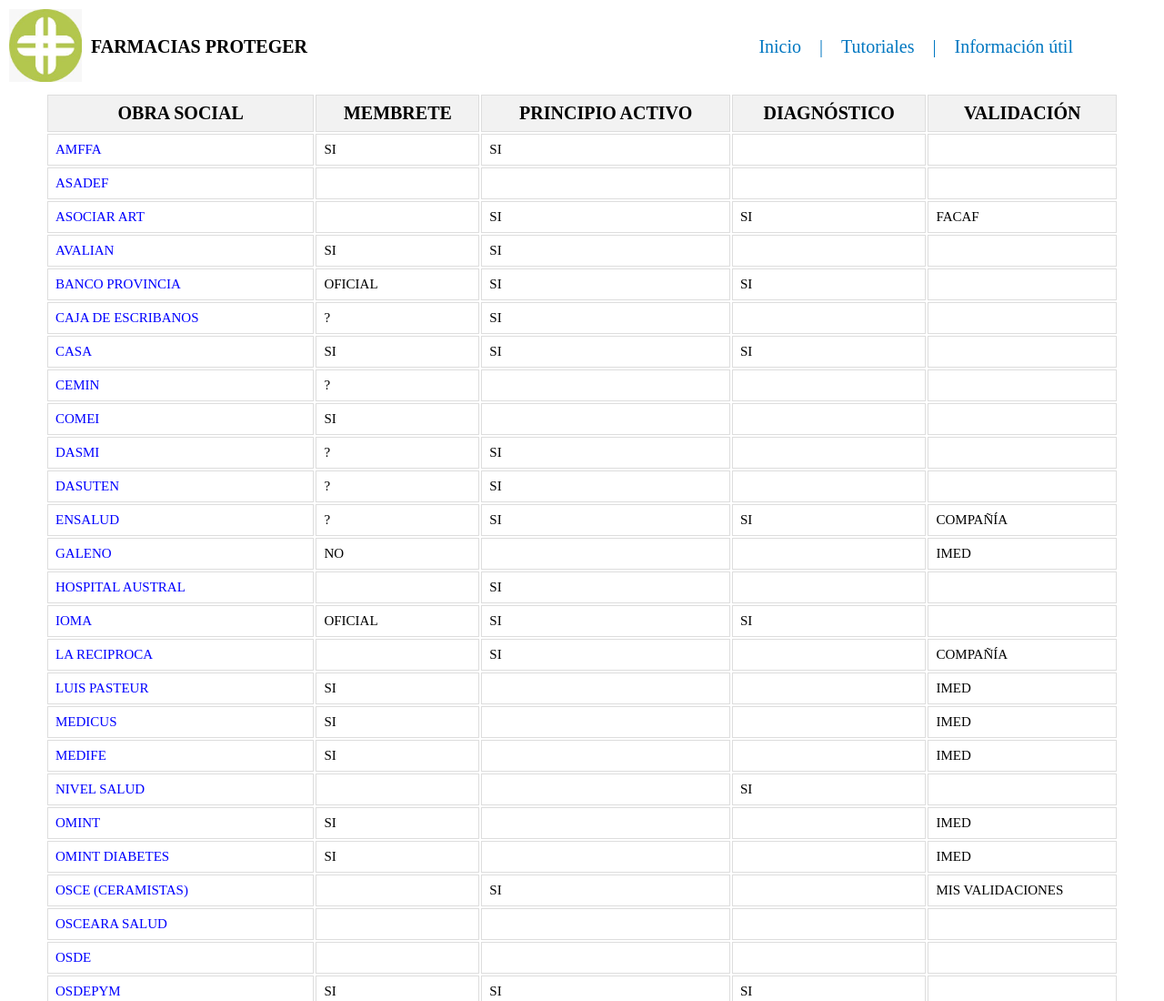
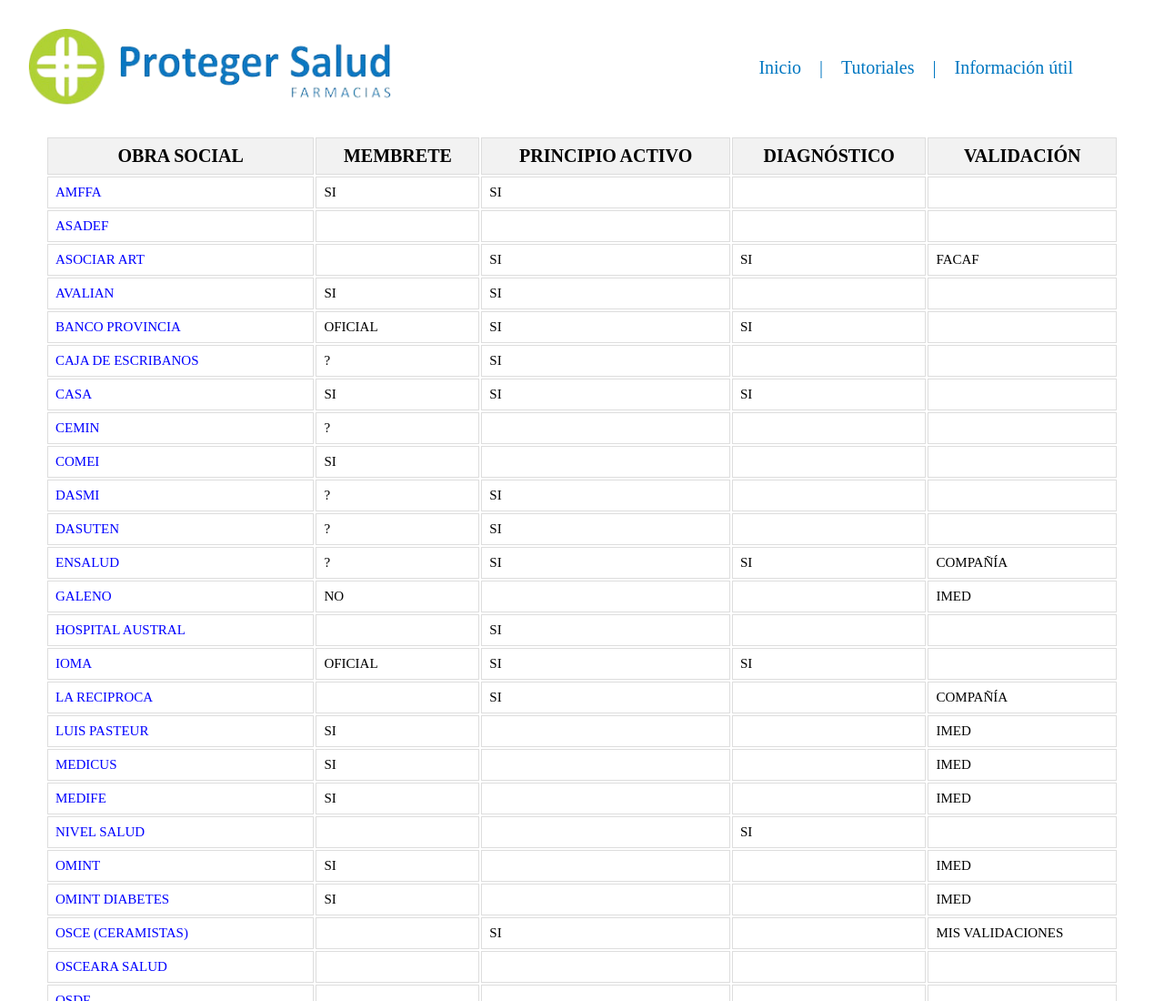
Before and after one commit to MauricioBuda/ProyectoFarmacia, a plain HTML site: page pages/alvear.html in a window 1280 px wide. Shown: the top 1100 px of the page at 91% size. Drawn offline with Linux system fonts and the light colour scheme.

Commit message:
second commit

```diff
--- a/pages/alvear.html
+++ b/pages/alvear.html
@@ -10,9 +10,9 @@
     <main class="main_index">
         <div class="div1_menu">
             <a href="../index.html">
-                <img class="img_menu" src="../img/Logo.jpg" alt="Logo">
+                <img class="img_menu" src="../img/Logo_Daro.png" alt="Logo">
             </a>
-            <h1>FARMACIAS PROTEGER</h1>
+            <!-- <h1>FARMACIAS PROTEGER</h1> -->
         </div>
         <div class="div2_menu">
             <a href="../index.html">Inicio</a>
--- a/style/style.css
+++ b/style/style.css
@@ -60,7 +60,7 @@
 }
 
 .img_menu{
-    width: 12rem;
+    width: 40rem;
     margin: 3rem;
 }
 
@@ -97,12 +97,14 @@
         font-size: 1.4rem;
         text-align: center;
     }
+
+    .img_menu{
+        width: 8rem;
+        margin: 1rem;
+    }
 }
 
-.img_menu{
-    width: 8rem;
-    margin: 1rem;
-}
+
 /* FIN MENÚ */
 
 
@@ -275,6 +277,7 @@
 .miTabla a:hover{
     font-size: 1.6rem;
     color: #0077c1;
+    text-decoration: underline;
 }
 
 /* @media screen and (max-width: 524px) {
```
Also changed, not shown: index.html (+2 -2 lines), pages/alberdi.html (+2 -2 lines), pages/altosDeMoreno.html (+2 -2 lines), pages/camposDeAlvarez.html (+2 -2 lines), pages/castelli.html (+2 -2 lines), pages/catedral.html (+2 -2 lines), pages/cimerman.html (+2 -2 lines), pages/deLaEstacionGlaser.html (+2 -2 lines), pages/delProvincia.html (+2 -2 lines), pages/delPueblo.html (+2 -2 lines), pages/infoUtil.html (+2 -2 lines), pages/sobredo.html (+2 -2 lines), pages/tutoriales.html (+2 -2 lines), pages/vintageMerlo.html (+3 -3 lines), 1 more files.
